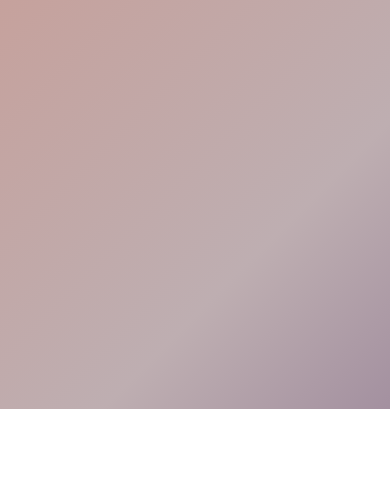
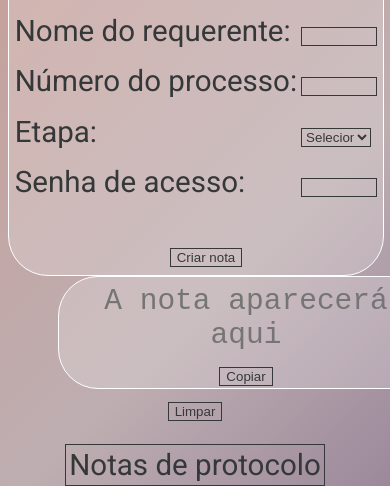
Before and after one commit to samaradevsouza/notas-monitoramento, a plain HTML site: page index.html in a window 390 px wide. Shown: the part 453-939 px from the top of the page. Before the commit the page ends 862 px from the top, so only its background shows below. Drawn offline with Linux system fonts and the light colour scheme.

Commit message:
display-items-2

```diff
--- a/style.css
+++ b/style.css
@@ -215,7 +215,12 @@ textarea:focus {
 
 @media (max-width: 960px) {
     #wrap-around {
-        display: none;
+        display: flex;
+        flex-direction: column;
     }
 
+    #form-right,
+    #result-left {
+        width: 100%;
+    }
 }
```
